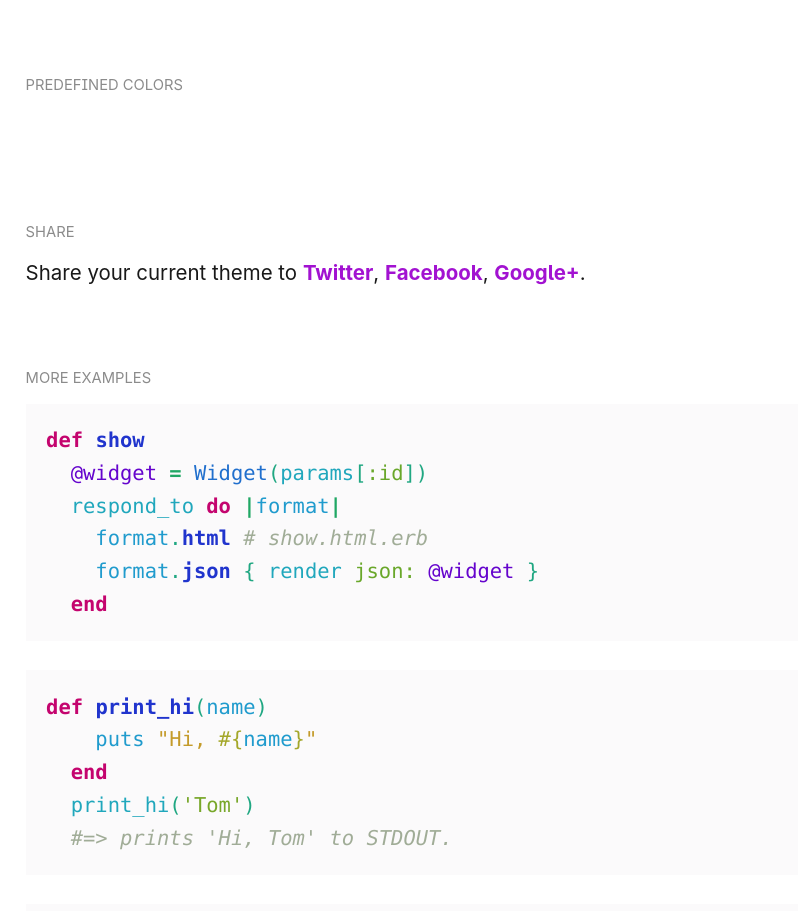
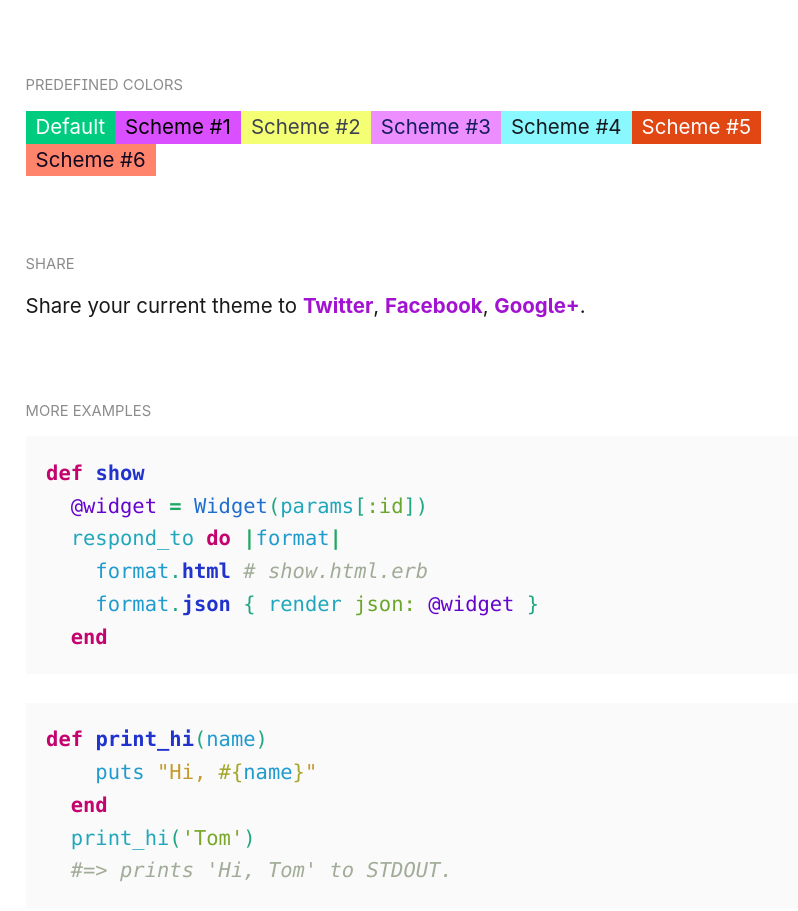
Before and after one commit to sparanoid/randomized, a website: page index.html in a window 1280 px wide. Shown: the part 1272-2183 px from the top of the page, without its empty margins (0-798 px from the left). Drawn offline with Linux system fonts and the light colour scheme.

Commit message:
fix(js): output not generated for first time visit

```diff
--- a/app.js
+++ b/app.js
@@ -67,8 +67,12 @@ var setScheme = (method, el) => {
   var updateLessToDom = () => {
     // https://regex101.com/r/SNWrBz/3
     var re = /\/\*!(?: BEGIN: app-only)[\s\S]*(?: END: app-only \*\/)/i;
-    var lessDom = localStorage[`${location.protocol}//${location.host}${location.pathname}app.less`];
-    getEl('generated-styles').innerHTML = lessDom.replace(re, '');
+
+    // https://github.com/less/less.js/issues/2562
+    less.pageLoadFinished.then(() => {
+      var lessDom = localStorage[`${location.protocol}//${location.host}${location.pathname}app.less`];
+      getEl('generated-styles').innerHTML = lessDom.replace(re, '');
+    });
   };
 
   var update = (scheme, colors, updateButtons = false) => {
--- a/index.html
+++ b/index.html
@@ -64,6 +64,7 @@
     <button data-scheme="ed8eff-8ef8ff-141e5e" onclick="setScheme('present', this)">Scheme #3</button>
     <button data-scheme="89f8ff-ffd0a9-171a1f" onclick="setScheme('present', this)">Scheme #4</button>
     <button data-scheme="e14712-ff34d2-ffffff" onclick="setScheme('present', this)">Scheme #5</button>
+    <button data-scheme="ff846b-ad40ff-10081f" onclick="setScheme('present', this)">Scheme #6</button>
   </p>
 
   <h2 class="sub-heading" id="share">Share</h2>
```
